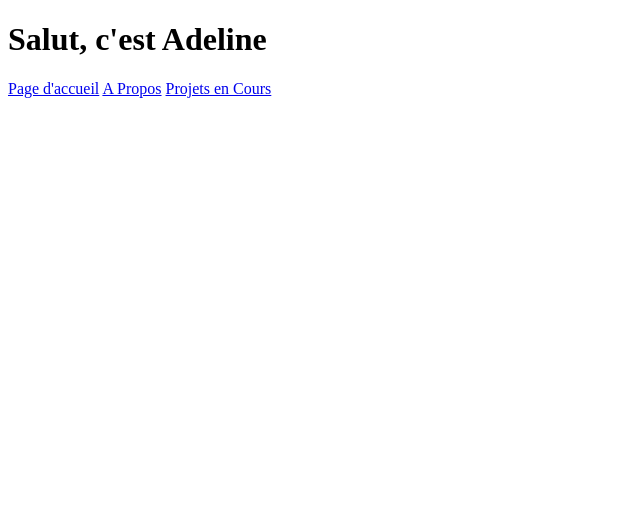
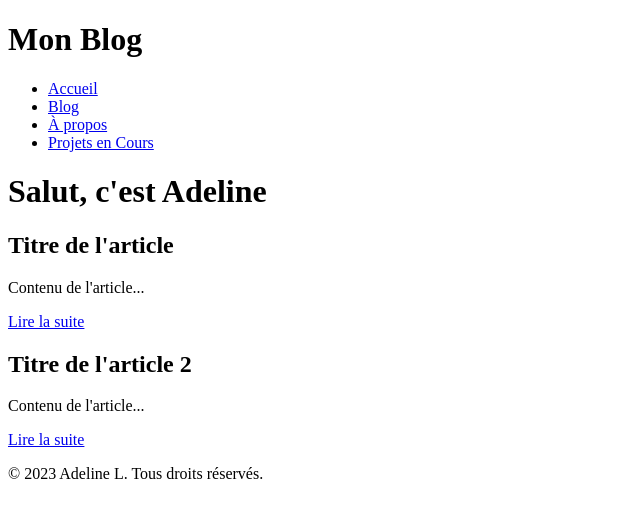
Before and after one commit to ApocalypseTea/ApocalypseTea.github.io, a plain HTML site: page Blog/blog.html in a window 1280 px wide. Shown: the whole page, without its empty margins (0-640 px from the left). Drawn offline with Linux system fonts and the light colour scheme.

Commit message:
Update blog.html

```diff
--- a/Blog/blog.html
+++ b/Blog/blog.html
@@ -1,15 +1,44 @@
 <!DOCTYPE html>
-<html>
+<html lang="fr">
     <head>
         <meta charset="utf-8">
+        <meta name="viewport" content="width=device-width, initial-scale=1.0">
         <link rel="stylesheet">
         <title>AdelineL - Blog</title>
     </head>
     <body>
+        <header>
+        <h1>Mon Blog</h1>
+        <nav>
+            <ul>
+                <li><a href="/index.html">Accueil</a></li>
+                <li><a href="#">Blog</a></li>
+                <li><a href="about_me.html">À propos</a></li>
+                <li><a href="/Projects/projects.html">Projets en Cours</a></li>
+            </ul>
+        </nav>
+    </header>
         <h1>Salut, c'est Adeline</h1>
-        <a href="/index.html">Page d'accueil</a>
-        <a href="about_me.html">A Propos</a>
-        <a href="/Projects/projects.html">Projets en Cours</a>
+       <section id="main-content">
+        <article>
+            <h2>Titre de l'article</h2>
+            <p>Contenu de l'article...</p>
+            <a href="#">Lire la suite</a>
+        </article>
+
+        <article>
+            <h2>Titre de l'article 2</h2>
+            <p>Contenu de l'article...</p>
+            <a href="#">Lire la suite</a>
+        </article>
+
+        <!-- Ajouter les articles ici -->
+    </section>
+    <footer>
+        <p>&copy; 2023 Adeline L. Tous droits réservés.</p>
+    </footer>
+
+
 
 
     </body>
```
